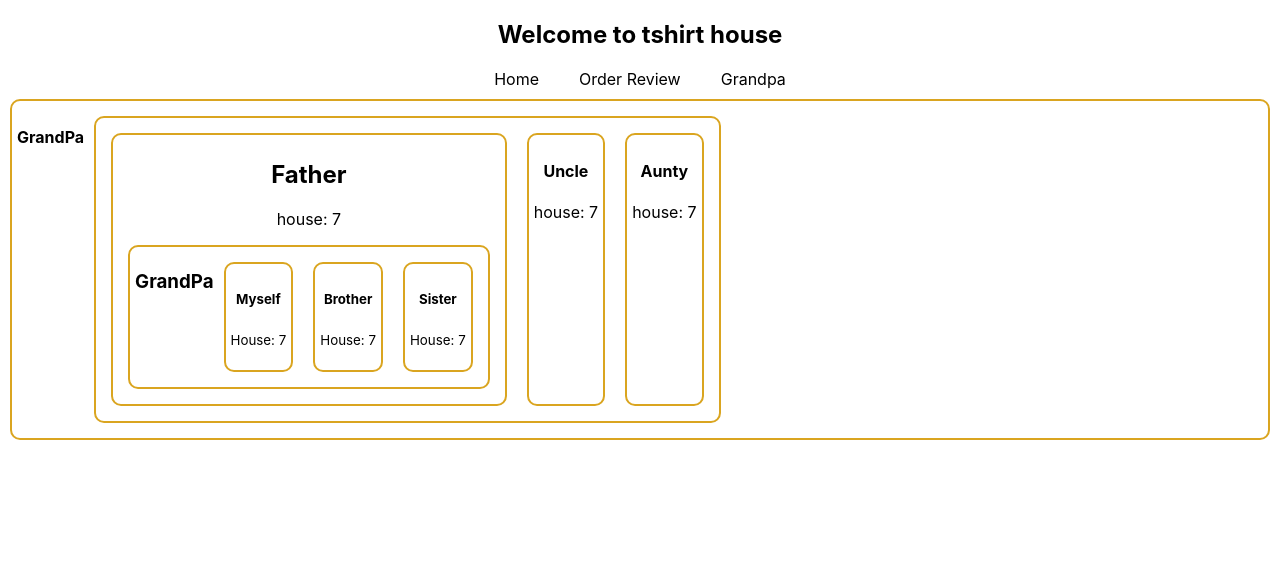
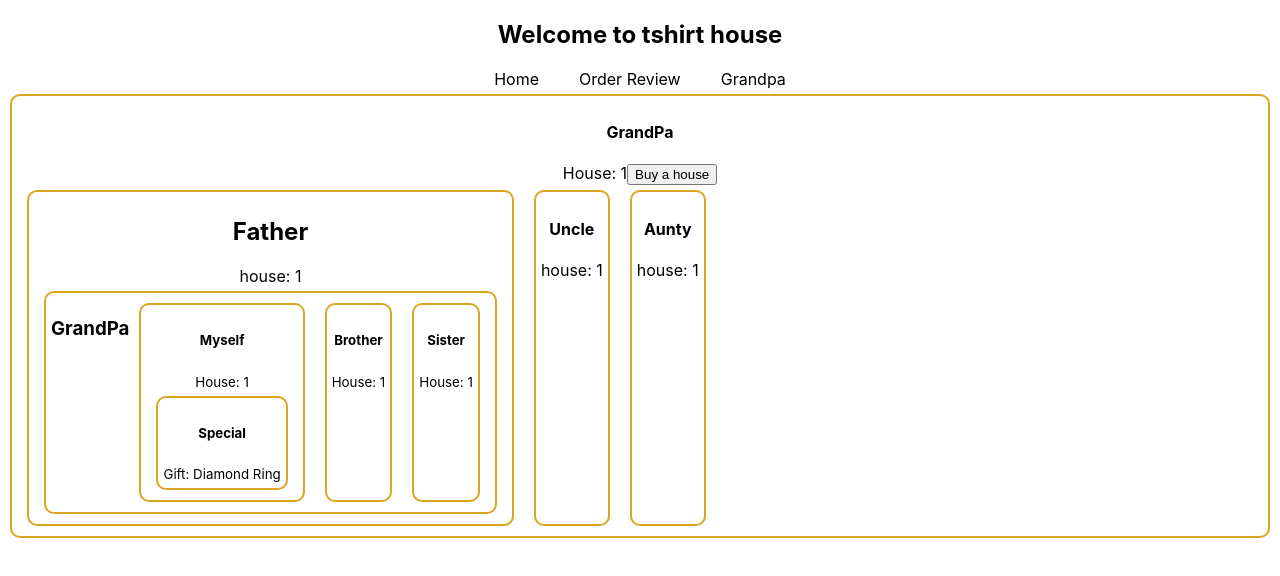
Before and after one commit to MirzaAyon/tshirt-house-react-router, a React (Create React App) app: page /grandpa in a window 1280 px wide. Shown: the top 576 px of the page. Built offline with nearby package versions, Linux system fonts and the light colour scheme.

Commit message:
grandpa gives his ornament to my special one

```diff
--- a/src/comonents/Father/Father.js
+++ b/src/comonents/Father/Father.js
@@ -3,7 +3,7 @@
 import Brother from '../Brother/Brother.js'
 import Sister from '../Sister/Sister.js'
 
-const Father = ({ house }) => {
+const Father = ({ house, ornament }) => {
     return (
         <div>
             {/* grand father theke je house ta pelam ta father e niye ashlam */}
@@ -11,7 +11,7 @@
             <p>house: {house}</p>
             <div style={{ display: 'flex' }} >
                 <h3>GrandPa</h3>
-                <Myself house={house}></Myself>
+                <Myself house={house} ornament={ornament}></Myself>
                 <Brother house={house} ></Brother>
                 <Sister house={house}></Sister>
             </div>
--- a/src/comonents/GrandPa/Grandpa.css
+++ b/src/comonents/GrandPa/Grandpa.css
@@ -1,7 +1,12 @@
 .grandpa,
 .grandpa div {
     border: 2px solid goldenrod;
-    margin: 10px;
+    margin: 5px 10px;
     padding: 5px;
     border-radius: 10px;
 }
+
+.grandpa p {
+    margin-top: 0;
+    margin-bottom: 0;
+}
--- a/src/comonents/GrandPa/Grandpa.js
+++ b/src/comonents/GrandPa/Grandpa.js
@@ -1,20 +1,35 @@
-import React from 'react';
+import React, { useState } from 'react';
 import Father from '../Father/Father'
 import Uncle from '../Uncle/Uncle'
 import Aunty from '../Aunty/Aunty'
 import './Grandpa.css';
 
 const Grandpa = () => {
-    const house = 7;
+    // const house = 7;
+    //prothome sudhu 7 diye korbo erpr dynamic bhabe nicher moto krbo
+    const [house, sethouse] = useState(1);
+
+    const ornament = 'Diamond Ring';
+    const handleBuyAHouse = () => {
+        const newHouseCount = house + 1;
+        sethouse(newHouseCount);
+    }
     return (
-        <div className='grandpa' style={{ display: 'flex' }}>
+        <div className='grandpa' >
             <h4>GrandPa</h4>
+
+            <p>House: {house}
+
+                <button onClick={handleBuyAHouse}
+                >Buy a house</button>
+
+            </p>
             {/* <h2>Grand Pa</h2> */}
-            <div style={{ display: 'flex' }}>
-                <Father house={house}></Father>
+            <section style={{ display: 'flex' }}>
+                <Father house={house} ornament={ornament}></Father>
                 <Uncle house={house}></Uncle>
                 <Aunty house={house}></Aunty>
-            </div>
+            </section>
             {/* house take shobar jnno use korte chai tai house ke pathae dilam */}
 
         </div>
--- a/src/comonents/Myself/Myself.js
+++ b/src/comonents/Myself/Myself.js
@@ -1,10 +1,12 @@
 import React from 'react';
+import Special from '../Special/Special';
 
-const Myself = ({ house }) => {
+const Myself = ({ house, ornament }) => {
     return (
         <div>
             <h5>Myself</h5>
             <p><small>House: {house}</small></p>
+            <Special ornament={ornament}></Special>
         </div>
     );
 };
--- /dev/null
+++ b/src/comonents/Special/Special.js
@@ -0,0 +1,13 @@
+import React from 'react';
+
+const Special = ({ ornament }) => {
+    return (
+        <div>
+            <h5>Special</h5>
+            <p><small>Gift: {ornament}</small></p>
+        </div>
+    );
+};
+
+export default Special;
+//dada first e father ke erpr father pathaise myself ke and myself pathaise special one ke
```
